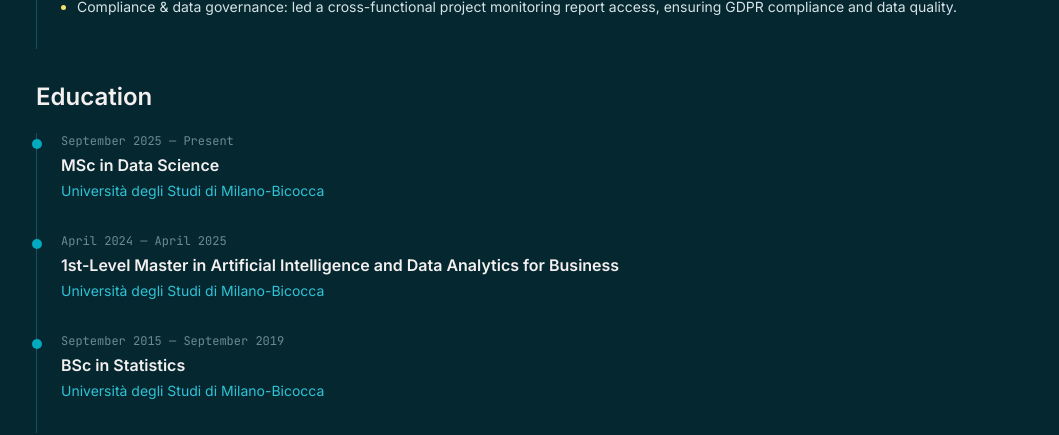
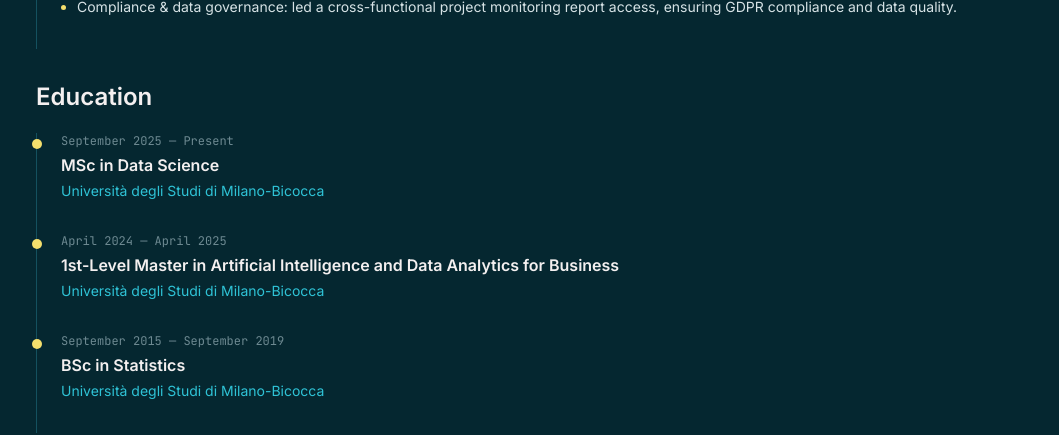
Before and after one commit to MarcoManduca/marcomanduca.dev, a React (Vite) app in the folder frontend/: page /about-me in a window 1280 px wide. Shown: the part 880-1315 px from the top of the page, without its empty margins (108-1167 px from the left). Built offline with nearby package versions, Linux system fonts and the light colour scheme; no server answers; what react-oidc-context would draw is missing.

Commit message:
feat: 🎨 use highlight color for the education timeline marker

```diff
--- a/frontend/src/components/about/EducationTimeline.tsx
+++ b/frontend/src/components/about/EducationTimeline.tsx
@@ -13,7 +13,7 @@
   <ol className="mt-5 border-l border-edge">
     {entries.map(({ period, degree, school }) => (
       <li key={period} className="relative pb-8 pl-6">
-        <span className="absolute -left-[5px] top-1.5 h-2.5 w-2.5 rounded-full bg-accent" />
+        <span className="absolute -left-[5px] top-1.5 h-2.5 w-2.5 rounded-full bg-highlight" />
         <p className="font-mono text-xs text-muted">{period}</p>
         <h3 className="mt-1 font-semibold text-heading">{degree}</h3>
         <p className="mt-1 text-sm text-accent-hover">{school}</p>
```
